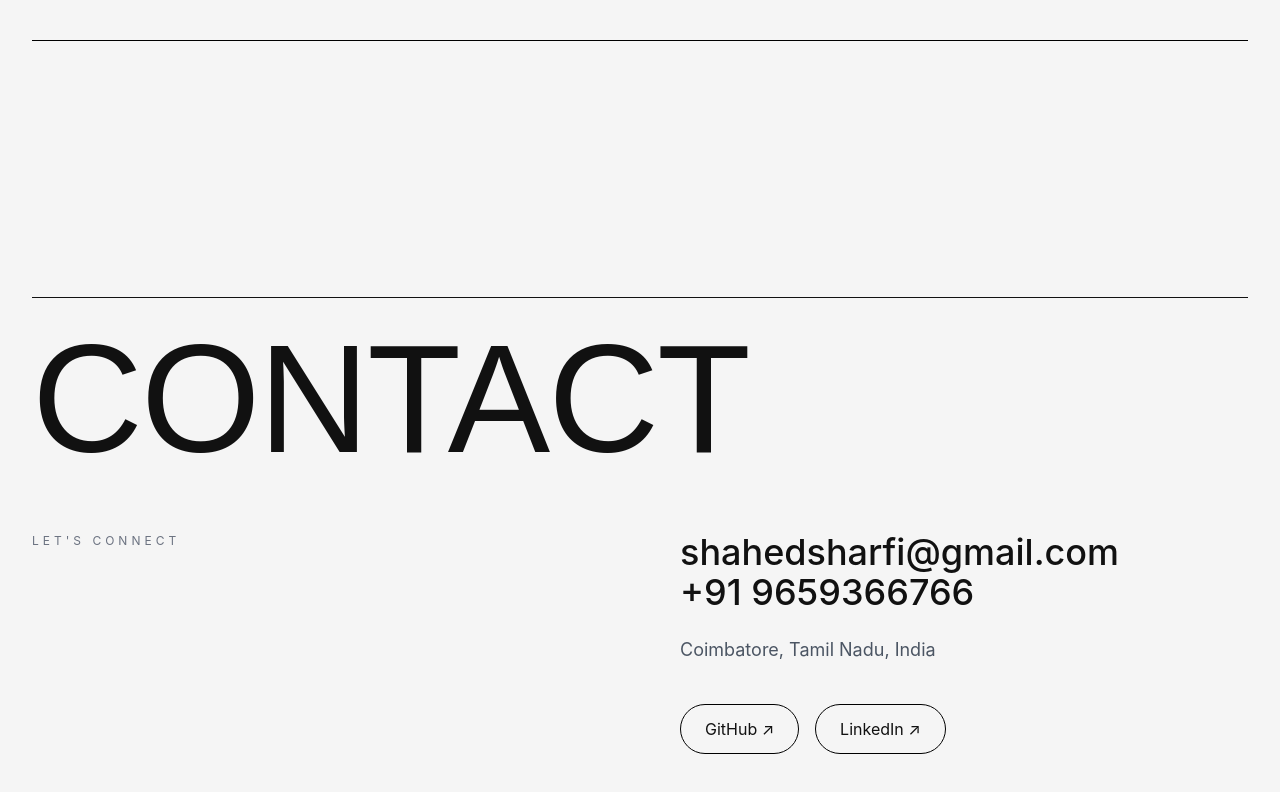
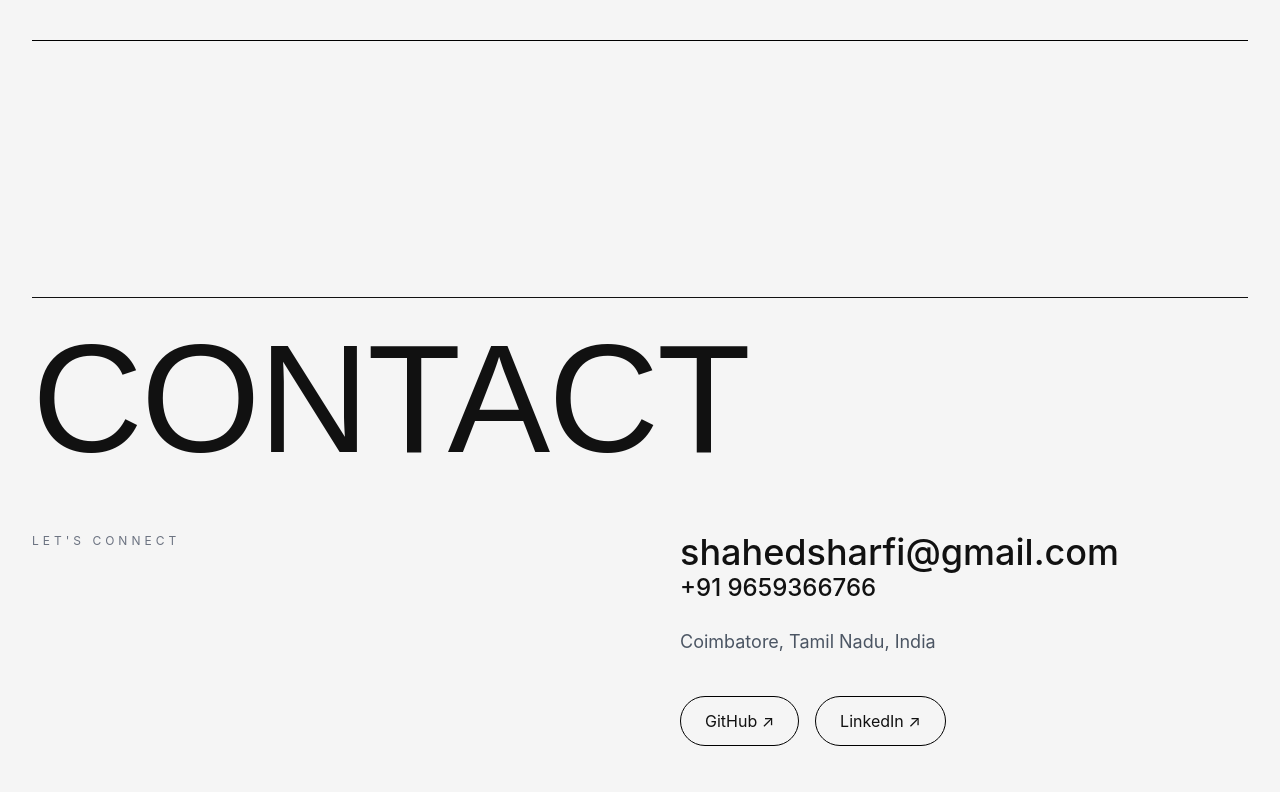
Before and after one commit to shahed4ms/Portfolio, a React (Vite) app in the folder portfolio/: page / in a window 1280 px wide. Shown: the part 6102-6894 px from the top of the page. Built offline with nearby package versions, Linux system fonts and the light colour scheme.

Commit message:
Responsive portfolio update

```diff
--- a/portfolio/src/Components/Contact.jsx
+++ b/portfolio/src/Components/Contact.jsx
@@ -14,7 +14,7 @@ export default function Contact() {
           <p className="text-xl md:text-4xl font-medium break-all">
             shahedsharfi@gmail.com
           </p>
-          <p className="text-xl md:text-4xl font-medium break-all">
+          <p className="text-xl md:text-2xl font-medium break-all">
             +91 9659366766
           </p>
 
```
